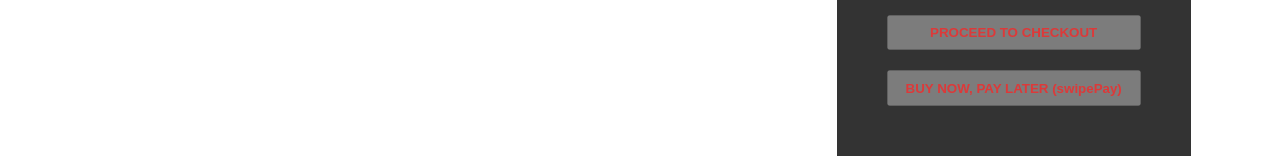
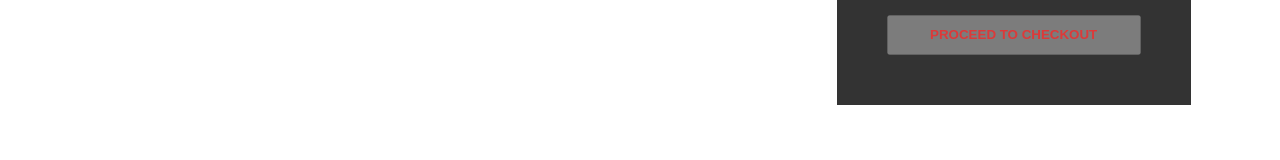
Before and after one commit to chisomije92/Pizzarack, a Next.js app: page /cart in a window 1280 px wide. Shown: the part 294-454 px from the top of the page. Built offline with nearby package versions, Linux system fonts and the light colour scheme.

Commit message:
comment out button

```diff
--- a/components/cart/cart-data.js
+++ b/components/cart/cart-data.js
@@ -102,7 +102,7 @@ const CartData = () => {
           >
             PROCEED TO CHECKOUT
           </button>
-          <button
+          {/* <button
             className={classes.button}
             onClick={() => {
               setShowWidget(true);
@@ -131,7 +131,7 @@ const CartData = () => {
                 </div>
               </div>,
               document.getElementById("modal")
-            )}
+            )} */}
           {showModal &&
             ReactDom.createPortal(
               <CartModal setShowModal={() => setShowModal(false)} />,
```
